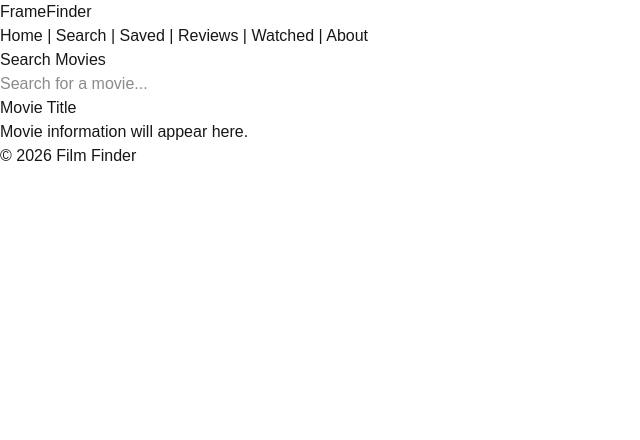
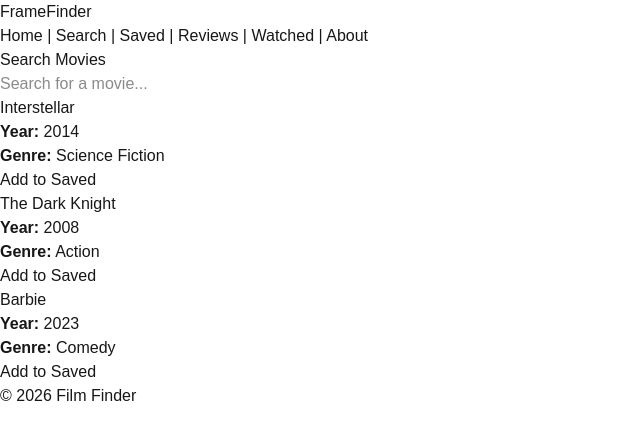
Before and after one commit to arshmit317/FrameFinder, a Next.js app: page /search in a window 1280 px wide. Shown: the top 440 px of the page, without its empty margins (0-640 px from the left). Built offline with nearby package versions, Linux system fonts and the light colour scheme.

Commit message:
Add saved movies functionality

```diff
--- a/components/MovieCard.tsx
+++ b/components/MovieCard.tsx
@@ -1,8 +1,51 @@
-export default function MovieCard() {
+"use client";
+
+import { useFavorites } from "@/components/context/FavoritesContext";
+
+type MovieCardProps = {
+  id: number;
+  title: string;
+  year: number;
+  genre: string;
+};
+
+export default function MovieCard({
+  id,
+  title,
+  year,
+  genre,
+}: MovieCardProps) {
+  const { favorites, addFavorite } = useFavorites();
+
+  const isFavorite = favorites.some((movie) => movie.id === id);
+
+  function handleAddFavorite() {
+    addFavorite({
+      id,
+      title,
+      year,
+      genre,
+    });
+  }
+
   return (
-    <div>
-      <h3>Movie Title</h3>
-      <p>Movie information will appear here.</p>
+    <div className="movieCard">
+      <h2>{title}</h2>
+
+      <p>
+        <strong>Year:</strong> {year}
+      </p>
+
+      <p>
+        <strong>Genre:</strong> {genre}
+      </p>
+
+      <button
+        onClick={handleAddFavorite}
+        disabled={isFavorite}
+      >
+        {isFavorite ? "Saved" : "Add to Saved"}
+      </button>
     </div>
   );
 }
--- a/components/SavedMovieCard.tsx
+++ b/components/SavedMovieCard.tsx
@@ -1,8 +1,37 @@
-export default function SavedMovieCard() {
+"use client";
+
+import { useFavorites } from "@/components/context/FavoritesContext";
+
+type SavedMovieCardProps = {
+  id: number;
+  title: string;
+  year: number;
+  genre: string;
+};
+
+export default function SavedMovieCard({
+  id,
+  title,
+  year,
+  genre,
+}: SavedMovieCardProps) {
+  const { removeFavorite } = useFavorites();
+
   return (
-    <div>
-      <h3>Saved Movie</h3>
-      <p>Your saved movies will appear here.</p>
+    <div className="movieCard">
+      <h2>{title}</h2>
+
+      <p>
+        <strong>Year:</strong> {year}
+      </p>
+
+      <p>
+        <strong>Genre:</strong> {genre}
+      </p>
+
+      <button onClick={() => removeFavorite(id)}>
+        Remove from Saved
+      </button>
     </div>
   );
 }
--- /dev/null
+++ b/components/context/FavoritesContext.tsx
@@ -0,0 +1,73 @@
+"use client";
+
+import {
+  createContext,
+  ReactNode,
+  useContext,
+  useState,
+} from "react";
+
+type Movie = {
+  id: number;
+  title: string;
+  year: number;
+  genre: string;
+};
+
+type FavoritesContextType = {
+  favorites: Movie[];
+  addFavorite: (movie: Movie) => void;
+  removeFavorite: (id: number) => void;
+};
+
+const FavoritesContext = createContext<FavoritesContextType | undefined>(
+  undefined
+);
+
+export function FavoritesProvider({
+  children,
+}: {
+  children: ReactNode;
+}) {
+  const [favorites, setFavorites] = useState<Movie[]>([]);
+
+  function addFavorite(movie: Movie) {
+    const alreadyAdded = favorites.some(
+      (favorite) => favorite.id === movie.id
+    );
+
+    if (!alreadyAdded) {
+      setFavorites([...favorites, movie]);
+    }
+  }
+
+  function removeFavorite(id: number) {
+    setFavorites(
+      favorites.filter((movie) => movie.id !== id)
+    );
+  }
+
+  return (
+    <FavoritesContext.Provider
+      value={{
+        favorites,
+        addFavorite,
+        removeFavorite,
+      }}
+    >
+      {children}
+    </FavoritesContext.Provider>
+  );
+}
+
+export function useFavorites() {
+  const context = useContext(FavoritesContext);
+
+  if (context === undefined) {
+    throw new Error(
+      "useFavorites must be used inside FavoritesProvider"
+    );
+  }
+
+  return context;
+}
--- a/pages/_app.tsx
+++ b/pages/_app.tsx
@@ -1,6 +1,11 @@
 import "@/styles/globals.css";
 import type { AppProps } from "next/app";
+import { FavoritesProvider } from "@/components/context/FavoritesContext";
 
 export default function App({ Component, pageProps }: AppProps) {
-  return <Component {...pageProps} />;
+  return (
+    <FavoritesProvider>
+      <Component {...pageProps} />
+    </FavoritesProvider>
+  );
 }
--- a/pages/saved.tsx
+++ b/pages/saved.tsx
@@ -2,8 +2,11 @@ import Header from "../components/Header";
 import Navbar from "../components/Navbar";
 import Footer from "../components/Footer";
 import SavedMovieCard from "../components/SavedMovieCard";
+import { useFavorites } from "../components/context/FavoritesContext";
 
 export default function Saved() {
+  const { favorites } = useFavorites();
+
   return (
     <>
       <Header />
@@ -12,7 +15,19 @@ export default function Saved() {
       <main>
         <h2>Saved Movies</h2>
 
-        <SavedMovieCard />
+        {favorites.length === 0 ? (
+          <p>No saved movies yet.</p>
+        ) : (
+          favorites.map((movie) => (
+            <SavedMovieCard
+              key={movie.id}
+              id={movie.id}
+              title={movie.title}
+              year={movie.year}
+              genre={movie.genre}
+            />
+          ))
+        )}
       </main>
 
       <Footer />
--- a/pages/search.tsx
+++ b/pages/search.tsx
@@ -5,8 +5,33 @@ import Footer from "../components/Footer";
 import SearchBar from "../components/SearchBar";
 import MovieCard from "../components/MovieCard";
 
+const sampleMovies = [
+  {
+    id: 1,
+    title: "Interstellar",
+    year: 2014,
+    genre: "Science Fiction",
+  },
+  {
+    id: 2,
+    title: "The Dark Knight",
+    year: 2008,
+    genre: "Action",
+  },
+  {
+    id: 3,
+    title: "Barbie",
+    year: 2023,
+    genre: "Comedy",
+  },
+];
+
 export default function Search() {
   const [searchTerm, setSearchTerm] = useState("");
+
+  const filteredMovies = sampleMovies.filter((movie) =>
+    movie.title.toLowerCase().includes(searchTerm.toLowerCase())
+  );
 
   return (
     <>
@@ -21,7 +46,19 @@ export default function Search() {
           setSearchTerm={setSearchTerm}
         />
 
-        <MovieCard />
+        {filteredMovies.length === 0 ? (
+          <p>No movies found.</p>
+        ) : (
+          filteredMovies.map((movie) => (
+            <MovieCard
+              key={movie.id}
+              id={movie.id}
+              title={movie.title}
+              year={movie.year}
+              genre={movie.genre}
+            />
+          ))
+        )}
       </main>
 
       <Footer />
```
